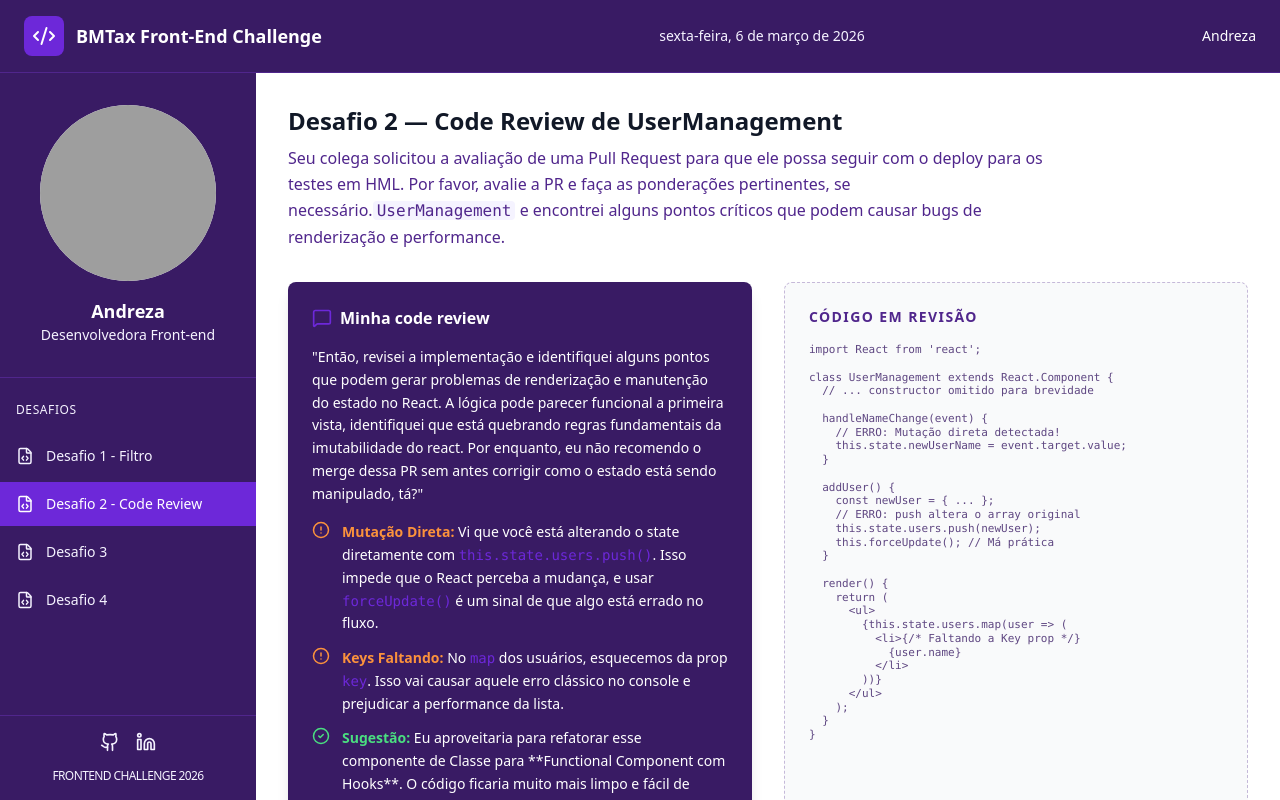
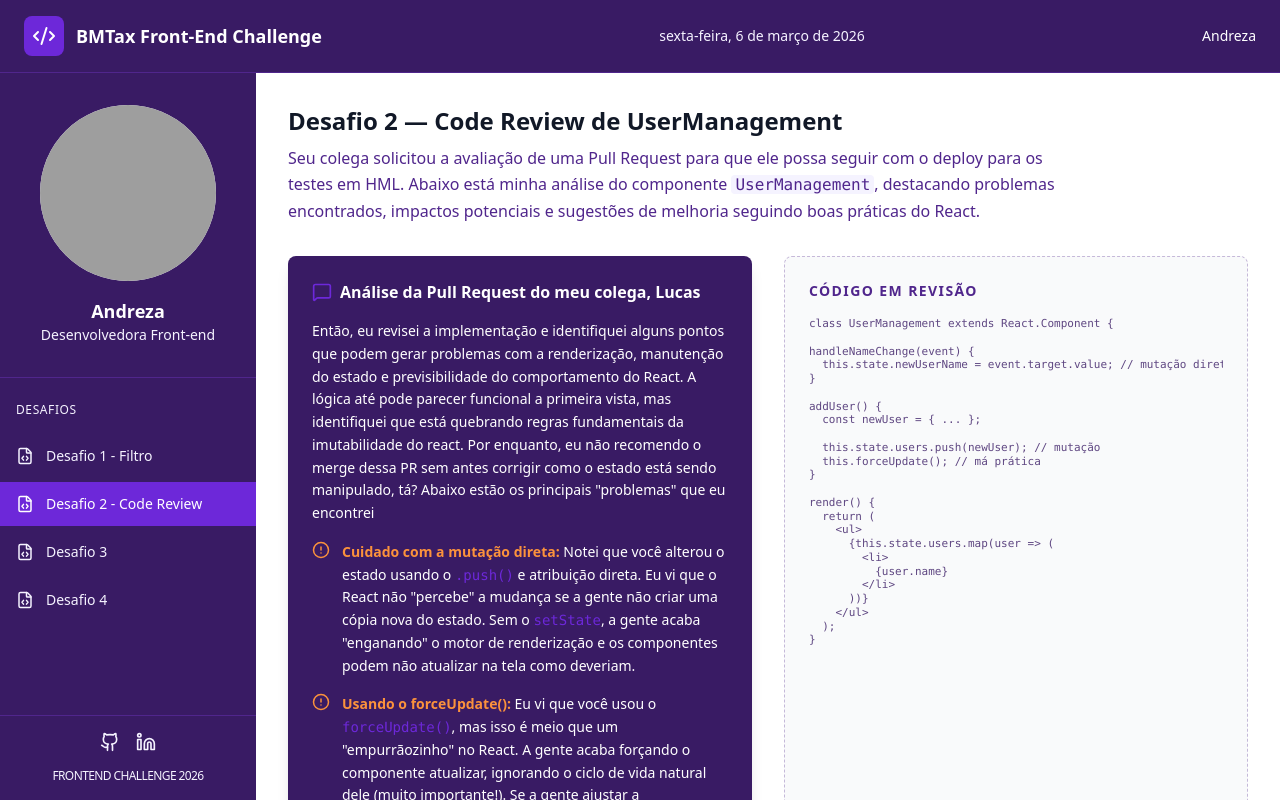
Before and after one commit to andrezadesousa/bmtax-frontend-challenge, a React (Vite) app: page / in a window 1280 px wide. Both pictures are taken after a click on the button "Desafio 2 - Code Review". Built offline with nearby package versions, Linux system fonts and the light colour scheme; grey boxes are pictures that could not be loaded.

Commit message:
wip(Challenge2): challenge 2 initialized

```diff
--- a/src/pages/Challenge2.tsx
+++ b/src/pages/Challenge2.tsx
@@ -7,131 +7,243 @@ export function Challenge2() {
         <h1 className="text-2xl font-bold text-text-dark mb-2">
           Desafio 2 — Code Review de UserManagement
         </h1>
+
         <p className="text-primary-medium max-w-3xl leading-relaxed">
           Seu colega solicitou a avaliação de uma Pull Request para que ele
-          possa seguir com o deploy para os testes em HML. Por favor, avalie a
-          PR e faça as ponderações pertinentes, se necessário.
-          <code className="bg-surface-light px-1 rounded">
-            UserManagement
-          </code>{" "}
-          e encontrei alguns pontos críticos que podem causar bugs de
-          renderização e performance.
+          possa seguir com o deploy para os testes em HML. Abaixo está minha
+          análise do componente{" "}
+          <code className="bg-surface-light px-1 rounded">UserManagement</code>,
+          destacando problemas encontrados, impactos potenciais e sugestões de
+          melhoria seguindo boas práticas do React.
         </p>
       </header>
 
       <div className="grid grid-cols-1 lg:grid-cols-2 gap-8">
-        {/* Coluna da Minha Resposta/Review */}
         <section className="space-y-6">
           <div className="bg-primary-dark text-text-white p-6 rounded-lg shadow-lg">
             <div className="flex items-center gap-2 mb-4">
               <MessageSquare size={20} className="text-primary-light" />
-              <h2 className="font-semibold">Minha code review</h2>
+              <h2 className="font-semibold">
+                Análise da Pull Request do meu colega, Lucas
+              </h2>
             </div>
 
             <div className="space-y-4 text-sm leading-relaxed">
               <p>
-                "Então, revisei a implementação e identifiquei alguns pontos que
-                podem gerar problemas de renderização e manutenção do estado no
-                React. A lógica pode parecer funcional a primeira vista,
-                identifiquei que está quebrando regras fundamentais da
-                imutabilidade do react. Por enquanto, eu não recomendo o merge
-                dessa PR sem antes corrigir como o estado está sendo manipulado,
-                tá?"
+                Então, eu revisei a implementação e identifiquei alguns pontos
+                que podem gerar problemas com a renderização, manutenção do
+                estado e previsibilidade do comportamento do React. A lógica até
+                pode parecer funcional a primeira vista, mas identifiquei que
+                está quebrando regras fundamentais da imutabilidade do react.
+                Por enquanto, eu não recomendo o merge dessa PR sem antes
+                corrigir como o estado está sendo manipulado, tá? Abaixo estão
+                os principais "problemas" que eu encontrei
               </p>
 
-              <div className="space-y-3">
+              {/* Problema 1 */}
               <div className="flex gap-3">
                 <AlertCircle size={18} className="text-orange-400 shrink-0" />
                 <p>
-                    <strong className="text-orange-400">Mutação Direta:</strong>{" "}
-                    Vi que você está alterando o state diretamente com{" "}
-                    <code className="text-primary-light">
-                      this.state.users.push()
-                    </code>
-                    . Isso impede que o React perceba a mudança, e usar{" "}
-                    <code className="text-primary-light">forceUpdate()</code> é
-                    um sinal de que algo está errado no fluxo.
+                  <strong className="text-orange-400">
+                    Cuidado com a mutação direta:
+                  </strong>{" "}
+                  Notei que você alterou o estado usando o{" "}
+                  <code className="text-primary-light">.push()</code> e
+                  atribuição direta. Eu vi que o React não "percebe" a mudança
+                  se a gente não criar uma cópia nova do estado. Sem o{" "}
+                  <code className="text-primary-light">setState</code>, a gente
+                  acaba "enganando" o motor de renderização e os componentes
+                  podem não atualizar na tela como deveriam.
                 </p>
               </div>
 
+              {/* Problema 2 */}
               <div className="flex gap-3">
                 <AlertCircle size={18} className="text-orange-400 shrink-0" />
                 <p>
-                    <strong className="text-orange-400">Keys Faltando:</strong>{" "}
-                    No <code className="text-primary-light">map</code> dos
-                    usuários, esquecemos da prop{" "}
-                    <code className="text-primary-light">key</code>. Isso vai
-                    causar aquele erro clássico no console e prejudicar a
-                    performance da lista.
+                  <strong className="text-orange-400">
+                    Usando o forceUpdate():
+                  </strong>{" "}
+                  Eu vi que você usou o{" "}
+                  <code className="text-primary-light">forceUpdate()</code>, mas
+                  isso é meio que um "empurrãozinho" no React. A gente acaba
+                  forçando o componente atualizar, ignorando o ciclo de vida
+                  natural dele (muito importante!). Se a gente ajustar a
+                  imutabilidade do estado, o React vai atualizar sozinho sem
+                  precisar desse empurrãozinho manual.
                 </p>
               </div>
 
+              {/* Problema 3 */}
+              <div className="flex gap-3">
+                <AlertCircle size={18} className="text-orange-400 shrink-0" />
+                <p>
+                  <strong className="text-orange-400">
+                    Faltou usar a key no map:
+                  </strong>{" "}
+                  (já esqueci disso também hehe), mas ao renderizar listas no
+                  React é necessário usar a prop{" "}
+                  <code className="text-primary-light">key</code> para cada
+                  elemento. Sem ela, o React se perde um pouco na hora de saber
+                  qual item foi alterado ou deletado. Eu costumo colocar o{" "}
+                  <code className="text-primary-light">user.id</code> como chave
+                  para a performance ficar em dia!
+                </p>
+              </div>
+
+              {/* Problema 4 */}
+              <div className="flex gap-3">
+                <AlertCircle size={18} className="text-orange-400 shrink-0" />
+                <p>
+                  <strong className="text-orange-400">
+                    O input de nome está travado:
+                  </strong>{" "}
+                  Eu tentei digitar no campo de nome e não consegui! Como você
+                  passou o<code className="text-primary-light">value</code> mas
+                  esqueceu do
+                  <code className="text-primary-light">onChange</code>, o input
+                  virou "só leitura". Precisamos conectar a função de mudança
+                  ali pro estado conseguir atualizar o que o usuário digita.
+                </p>
+              </div>
+
+              {/* Problema 5 */}
+              <div className="flex gap-3">
+                <AlertCircle size={18} className="text-orange-400 shrink-0" />
+                <p>
+                  <strong className="text-orange-400">
+                    Cuidado ao usar ID incremental:
+                  </strong>{" "}
+                  Gerar o ID usando o{" "}
+                  <code className="text-primary-light">length + 1</code>
+                  pode dar dor de cabeça se a gente começar a deletar usuários,
+                  porque os IDs vão acabar se repetindo. Eu sugiro usar um{" "}
+                  <code className="text-primary-light">Date.now()</code>
+                  ou até o{" "}
+                  <code className="text-primary-light">
+                    crypto.randomUUID()
+                  </code>{" "}
+                  pra garantir que cada usuário tenha um RG único de verdade!
+                </p>
+              </div>
+
+              {/* Sugestão */}
               <div className="flex gap-3">
                 <CheckCircle2 size={18} className="text-green-400 shrink-0" />
                 <p>
-                    <strong className="text-green-400">Sugestão:</strong> Eu
-                    aproveitaria para refatorar esse componente de Classe para
-                    **Functional Component com Hooks**. O código ficaria muito
-                    mais limpo e fácil de manter!"
+                  <strong className="text-green-400">
+                    Que tal darmos um upgrade?
+                  </strong>{" "}
+                  Eu sugiro refatorar esse componente para **Functional
+                  Component**. Usando o hook{" "}
+                  <code className="text-primary-light">useState</code>, a gente
+                  consegue matar esse{" "}
+                  <code className="text-primary-light">constructor</code>e o{" "}
+                  <code className="text-primary-light">this</code>, que sempre
+                  dão confusão. O código vai ficar bem mais limpo, moderno e
+                  muito mais fácil de ler e testar!
                 </p>
               </div>
             </div>
           </div>
-          </div>
 
-          {/* Card de Melhoria */}
+          {/* MELHORIA */}
           <div className="border border-primary-light/20 p-6 rounded-lg bg-surface-light">
             <h3 className="font-bold text-primary-dark mb-3 flex items-center gap-2">
               <Code2 size={18} />
-              Como eu faria (Snippet)
+              Exemplo de implementação corrigida
             </h3>
+
             <pre className="text-xs bg-primary-dark text-text-white p-4 rounded overflow-x-auto">
-              {`// Eu trocaria para isso:
+              {`import { useState } from "react";
+
+export function UserManagement() {
+  const [users, setUsers] = useState([
+    { id: 1, name: "Alice", email: "alice@example.com" },
+    { id: 2, name: "Bob", email: "bob@example.com" }
+  ]);
+
+  const [name, setName] = useState("");
+  const [email, setEmail] = useState("");
+
   const addUser = () => {
-  const newUser = { id: Date.now(), name, email };
-  setUsers([...users, newUser]); // Imutabilidade sempre!
-  setName('');
-  setEmail('');
-};`}
+    const newUser = {
+      id: Date.now(),
+      name,
+      email
+    };
+
+    setUsers((prev) => [...prev, newUser]);
+
+    setName("");
+    setEmail("");
+  };
+
+  return (
+    <div>
+      <input
+        type="text"
+        placeholder="Nome do usuário"
+        value={name}
+        onChange={(e) => setName(e.target.value)}
+      />
+
+      <input
+        type="email"
+        placeholder="Email do usuário"
+        value={email}
+        onChange={(e) => setEmail(e.target.value)}
+      />
+
+      <button onClick={addUser}>
+        Adicionar Usuário
+      </button>
+
+      <ul>
+        {users.map((user) => (
+          <li key={user.id}>
+            {user.name} ({user.email})
+          </li>
+        ))}
+      </ul>
+    </div>
+  );
+}`}
             </pre>
           </div>
         </section>
 
-        {/* Coluna do Código Original (Para Contexto) */}
+        {/* CÓDIGO ORIGINAL */}
         <section className="bg-gray-50 p-6 rounded-lg border border-dashed border-primary-medium/30">
           <h2 className="text-sm font-bold text-primary-medium mb-4 uppercase tracking-widest">
             Código em Revisão
           </h2>
+
           <div className="relative opacity-80 group hover:opacity-100 transition-opacity">
             <pre className="text-[11px] leading-tight text-primary-dark overflow-x-auto">
-              {`import React from 'react';
-
-class UserManagement extends React.Component {
-  // ... constructor omitido para brevidade
+              {`class UserManagement extends React.Component {
 
 handleNameChange(event) {
-    // ERRO: Mutação direta detectada!
-    this.state.newUserName = event.target.value;
+  this.state.newUserName = event.target.value; // mutação direta
 }
 
 addUser() {
   const newUser = { ... };
-    // ERRO: push altera o array original
-    this.state.users.push(newUser);
-    this.forceUpdate(); // Má prática
+
+  this.state.users.push(newUser); // mutação
+  this.forceUpdate(); // má prática
 }
 
 render() {
   return (
     <ul>
       {this.state.users.map(user => (
-          <li>{/* Faltando a Key prop */}
+        <li>
           {user.name}
         </li>
       ))}
     </ul>
   );
-  }
 }`}
             </pre>
           </div>
```
Lines whose indentation alone changed are shown as unchanged.
